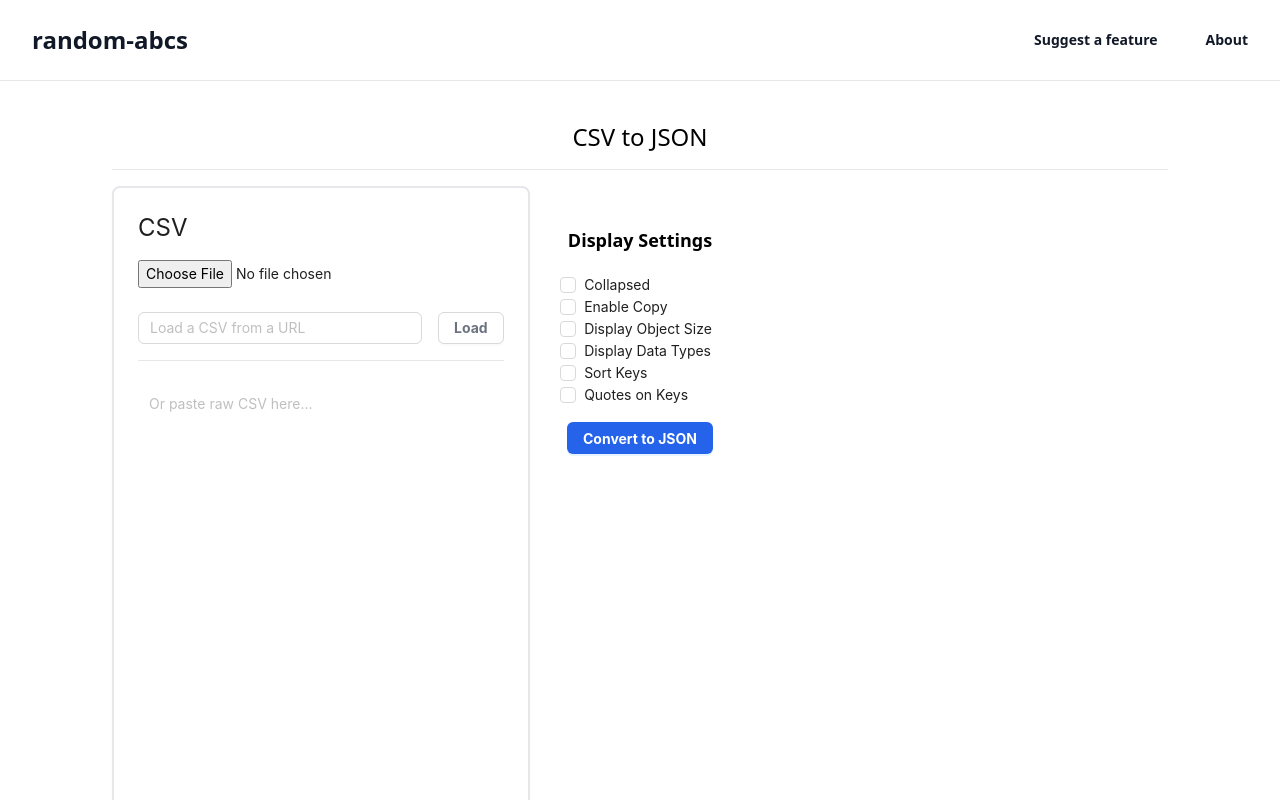
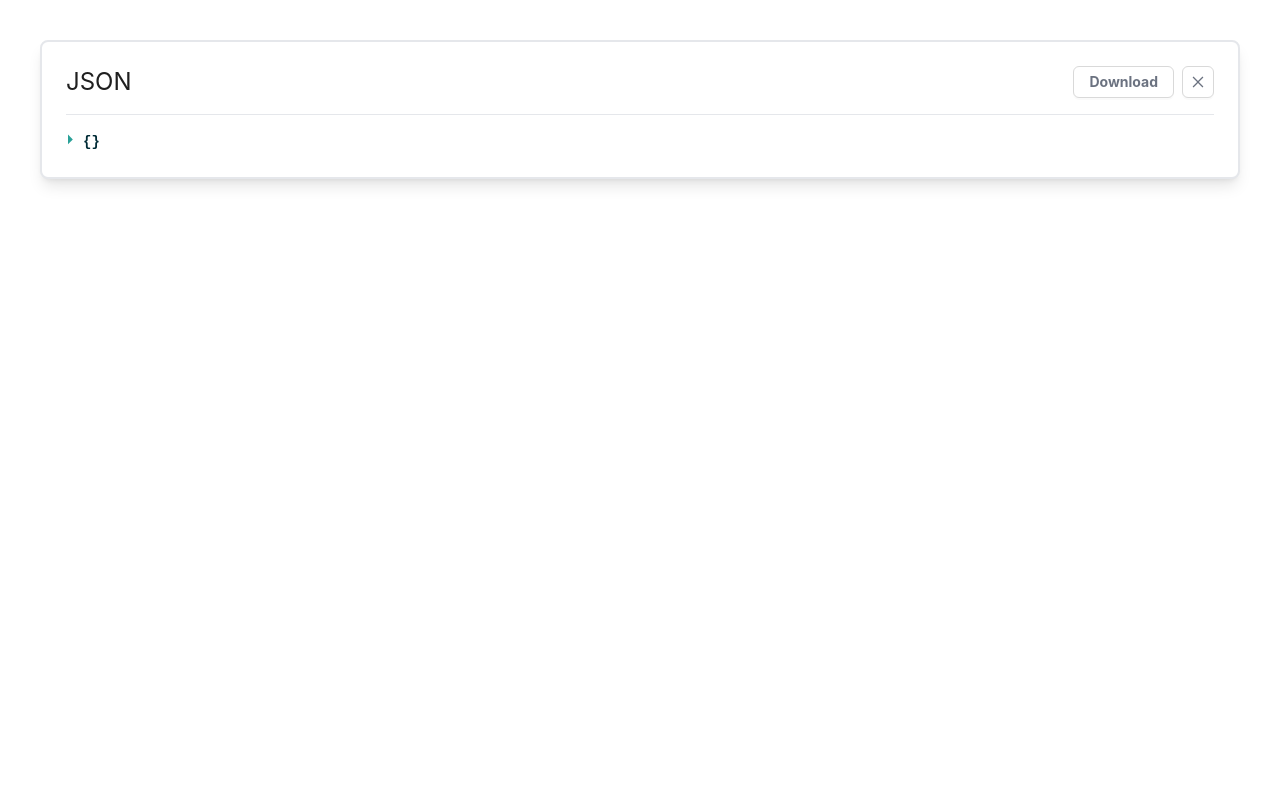
Before and after one commit to risenW/random-abcs, a Next.js app: page /csv-to-json in a window 1280 px wide. Shown: the top 800 px of the page. Built offline with nearby package versions, Linux system fonts and the light colour scheme.

Commit message:
add fullscreen mode

```diff
--- a/src/pages/csv-to-json.tsx
+++ b/src/pages/csv-to-json.tsx
@@ -8,6 +8,10 @@ import {
 import type { CheckboxValueType } from 'antd/es/checkbox/Group';
 import dynamic from 'next/dynamic';
 import BaseLayout from '@/components/Layout';
+import {
+    ExpandOutlined,
+    CloseOutlined,
+} from '@ant-design/icons';
 
 import * as dfd from "danfojs";
 
@@ -21,6 +25,7 @@ export default function CSVToJSON() {
     const [jsonOutput, setJsonOutput] = useState(null);
     const [showError, setShowError] = useState(false);
     const [errorText, setErrorText] = useState("Invalid CSV. Please check your input.");
+    const [fullScreen, setFullScreen] = useState(true);
 
     const [loadingCSV, setLoadingCSV] = useState(false);
     const [csvUrl, setCsvUrl] = useState("");
@@ -159,6 +164,9 @@ export default function CSVToJSON() {
                     </p>
                 }
                 <div className='grid gap-2 sm:grid-cols-1 md:grid-cols-3 lg:grid-cols-5'>
+                    {
+                        !fullScreen && (
+                            <>
                                 <Card className='shadow-sm border-2 border-gray-200 col-span-2'>
                                     <div>
                                         <div className='flex-col'>
@@ -226,12 +234,16 @@ export default function CSVToJSON() {
                                         Convert to JSON
                                     </Button>
                                 </div>
-
-                    <div className="col-span-2 overflow-scroll">
-                        {jsonOutput &&
+                            </>
+                        )
+                    }
+                    <div
+                        className={`w-full col-span-2 ${fullScreen ? 'fixed top-0 left-0 w-full h-full bg-white z-50 p-10' : ''}`}
+                    >
                         <Card className='shadow-lg border-2 border-gray-200' >
                             <div className='flex justify-between'>
                                 <h2 className="text-2xl mb-4">JSON</h2>
+                                <div>
                                     <Button
                                         type="default"
                                         className='text-gray-500 hover:bg-gray-100 font-bold ml-4'
@@ -239,10 +251,17 @@ export default function CSVToJSON() {
                                     >
                                         Download
                                     </Button>
+                                    <Button
+                                        type="default"
+                                        className='text-gray-500 hover:bg-gray-100 font-bold ml-2'
+                                        onClick={() => setFullScreen(!fullScreen)}
+                                        icon={fullScreen ? <CloseOutlined /> : <ExpandOutlined />}
+                                    />
+                                </div>
                             </div>
                             <hr className='mb-4' />
                             <ReactJson
-                                    src={jsonOutput}
+                                src={jsonOutput || {}}
                                 collapsed={displaySettings.collapsed}
                                 enableClipboard={displaySettings.enableClipboard}
                                 displayObjectSize={displaySettings.displayObjectSize}
@@ -259,7 +278,7 @@ export default function CSVToJSON() {
                             />
 
                         </Card>
-                        }
+
                     </div>
                 </div>
             </div>
```
Lines whose indentation alone changed are shown as unchanged.
